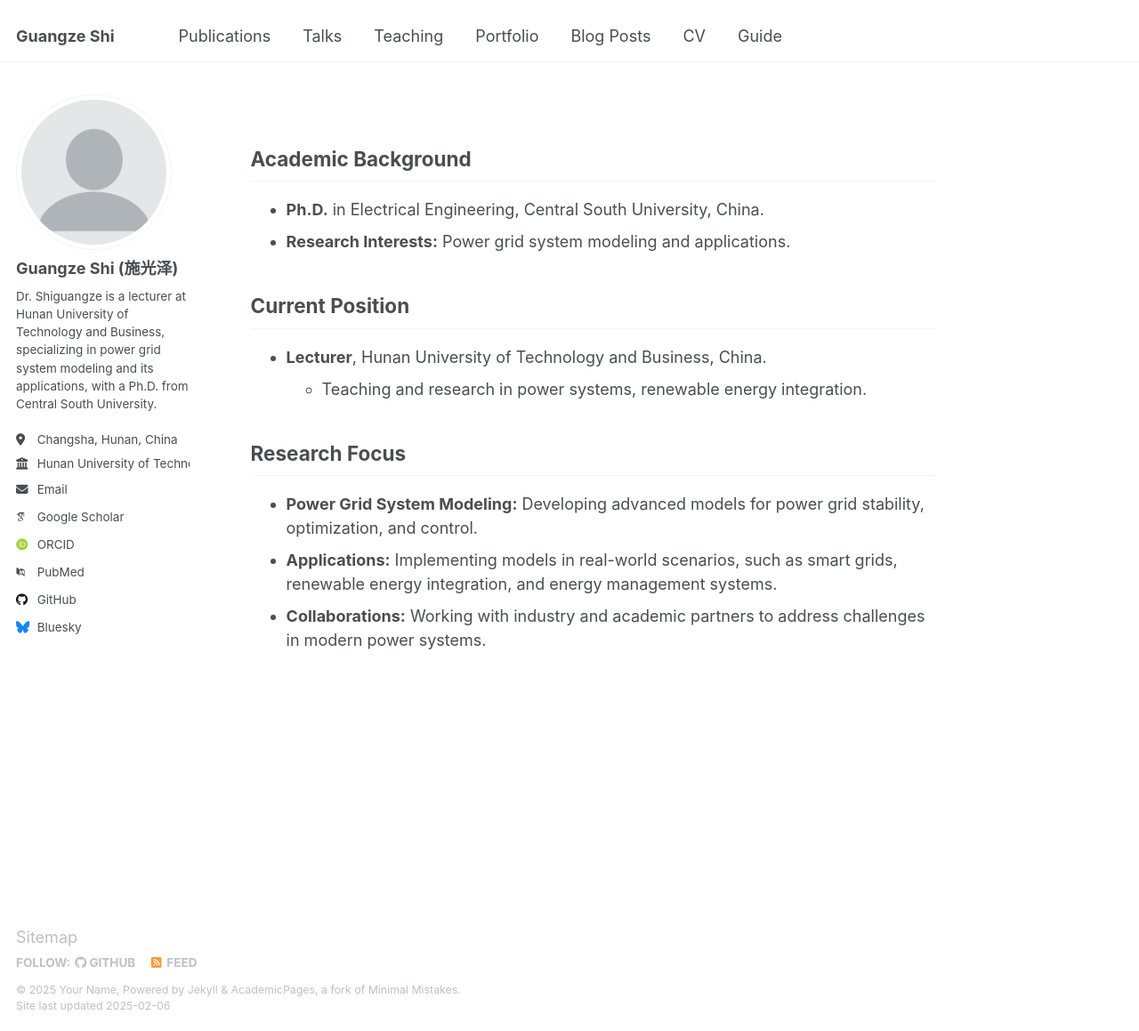
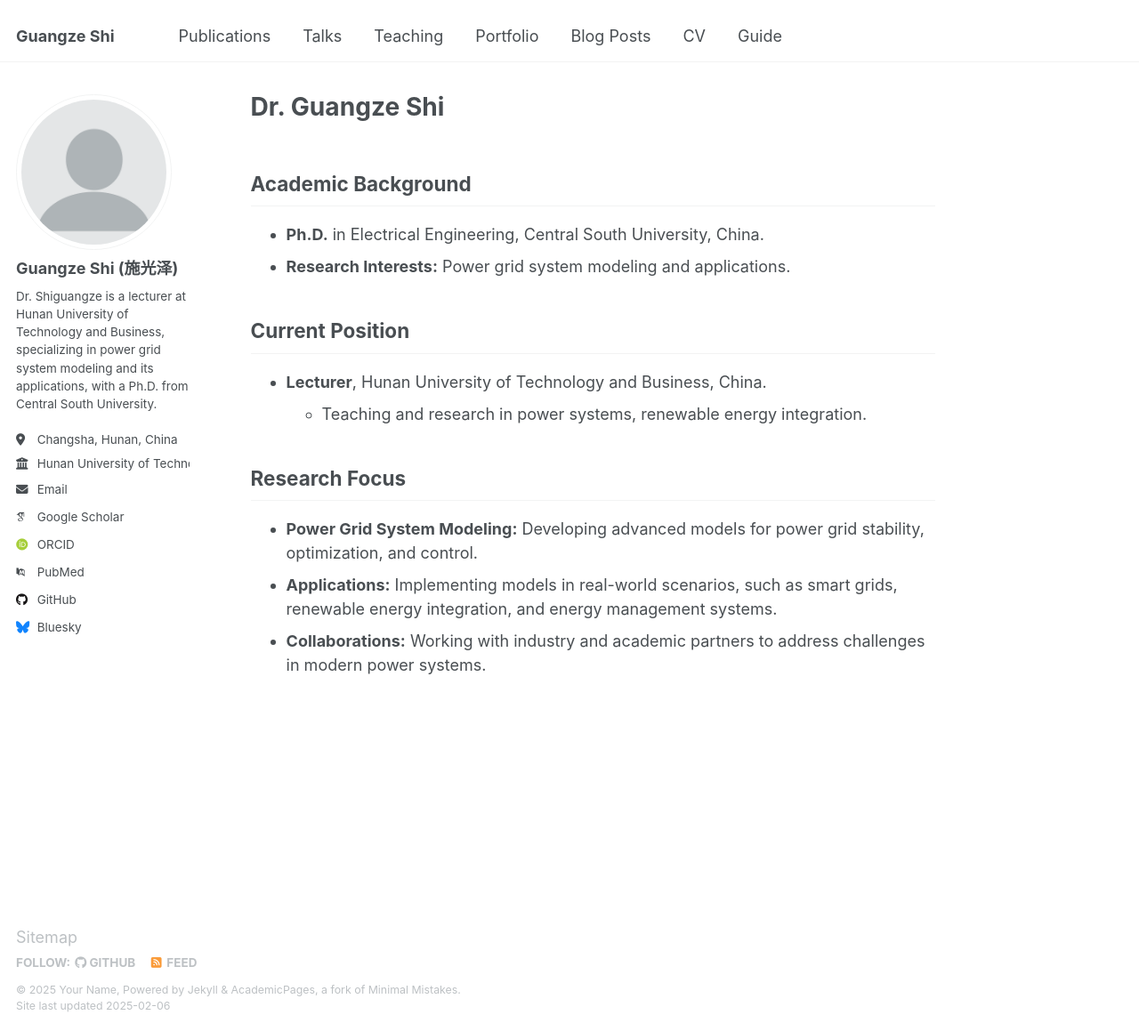
Before and after one commit to wubo2180/Guangze-Shi, a Jekyll site: the page built from _pages/about.md, in a window 1280 px wide and 1159 px high. Shown: the whole window at 89% size. Built offline with Jekyll 4.4.1, drawn with Linux system fonts in a browser that asks for light colours; some web fonts are replaced.

Commit message:
Update about.md

```diff
--- a/_pages/about.md
+++ b/_pages/about.md
@@ -1,6 +1,6 @@
 ---
 permalink: /
-title: ""
+title: "Dr. Guangze Shi"
 author_profile: true
 redirect_from:
   - /about/
```
